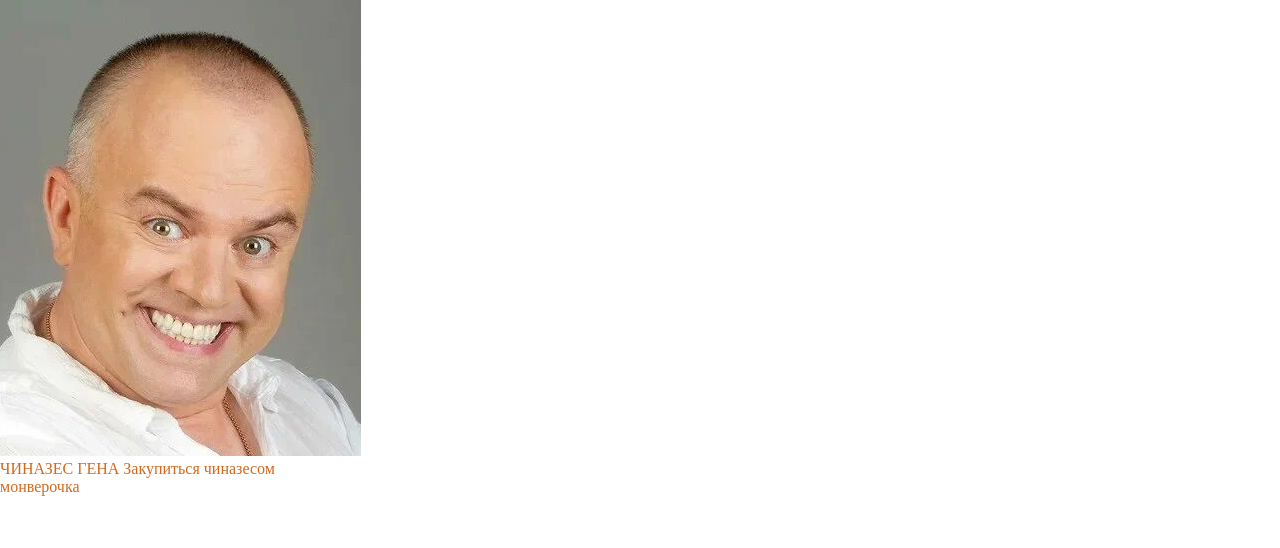
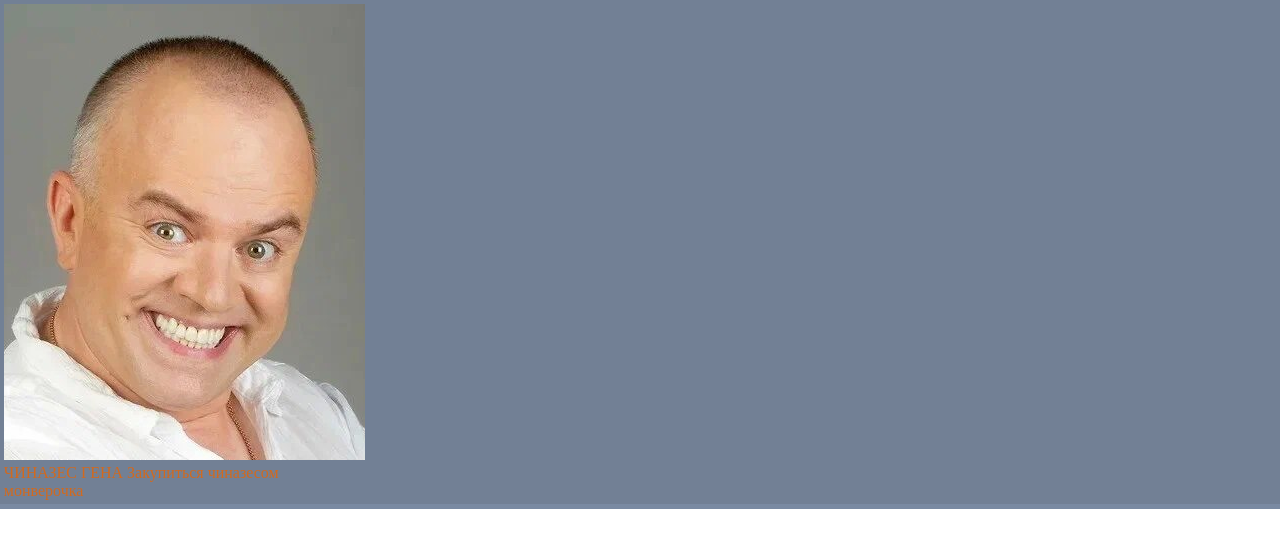
Before and after one commit to Boblox-lab/Boblox-lab.github-io, a PHP site: page / in a window 1280 px wide. Shown: the top 548 px of the page. Run offline with PHP 8.4, Linux system fonts and the light colour scheme; some web fonts are replaced.

Commit message:
Update main.css

```diff
--- a/css/main.css
+++ b/css/main.css
@@ -47,3 +47,11 @@ hr {
     margin: 1em 0;
     padding: 0;
 }
+
+header {
+    float: left;
+    background-color: #728095;
+    width: 99.4%;
+    padding: 0.3%;
+    color: white;
+    border-bottom: 5px solid #7a8aa2
```
